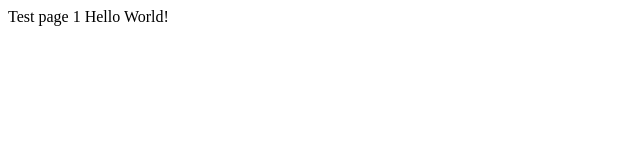
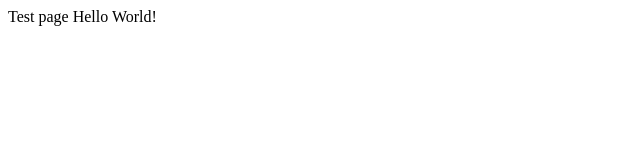
Before and after one commit to mjjokic/first, a plain HTML site: page index.html in a window 1280 px wide. Shown: the full height of the page, 0-640 px from the left. Drawn offline with Linux system fonts and the light colour scheme.

Commit message:
Revert "Update index.html"
This reverts commit 8b597a071368fae19bb1fea7e9b75bb7dfe5d7dd.

```diff
--- a/index.html
+++ b/index.html
@@ -1,7 +1,7 @@
 <!DOCTYPE html>
 <html>
     <head>
-        Test page 1
+        Test page
     </head>
     <body>
         Hello World!
```
